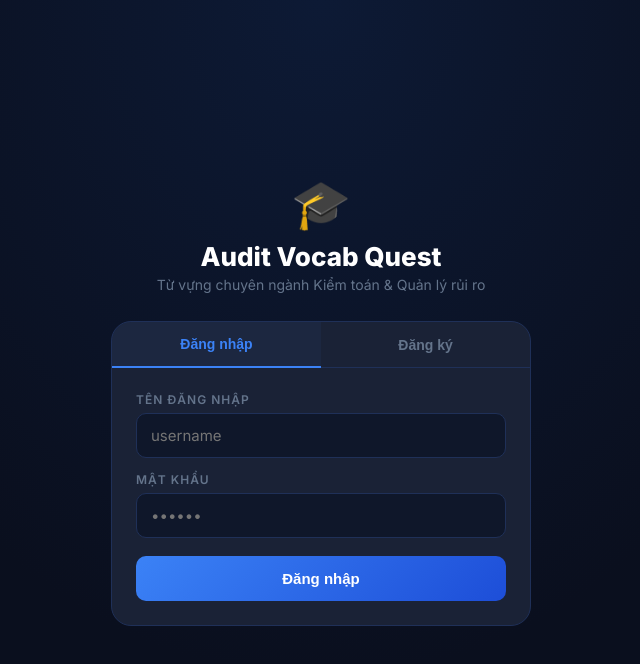
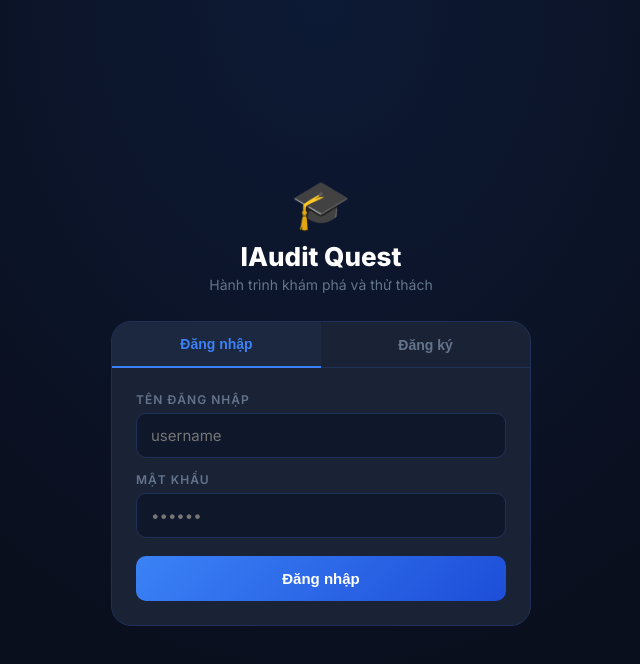
Before and after one commit to chautai159-a11y/audit-vocab-quest, a website: page public/index.html in a window 1280 px wide. Shown: the whole page, without its empty margins (319-959 px from the left). Drawn offline with Linux system fonts and the light colour scheme.

Commit message:
feat: rename app to IAudit Quest

```diff
--- a/public/index.html
+++ b/public/index.html
@@ -3,7 +3,7 @@
 <head>
 <meta charset="UTF-8">
 <meta name="viewport" content="width=device-width, initial-scale=1.0">
-<title>Audit Vocab Quest</title>
+<title>IAudit Quest - Hành trình khám phá và thử thách</title>
 <link href="https://fonts.googleapis.com/css2?family=Inter:wght@400;500;600;700;800&family=JetBrains+Mono:wght@400;600&display=swap" rel="stylesheet">
 <style>
 *{margin:0;padding:0;box-sizing:border-box}
@@ -198,8 +198,8 @@ body{background:var(--bg);color:var(--text);font-family:'Inter',sans-serif;min-h
 <!-- AUTH -->
 <div id="auth" class="screen">
   <div class="auth-logo">🎓</div>
-  <div class="auth-title">Audit Vocab Quest</div>
-  <div class="auth-sub">Từ vựng chuyên ngành Kiểm toán &amp; Quản lý rủi ro</div>
+  <div class="auth-title">IAudit Quest</div>
+  <div class="auth-sub">Hành trình khám phá và thử thách</div>
   <div class="auth-card">
     <div class="auth-tabs">
       <button class="auth-tab active" onclick="switchTab('login')">Đăng nhập</button>
```
